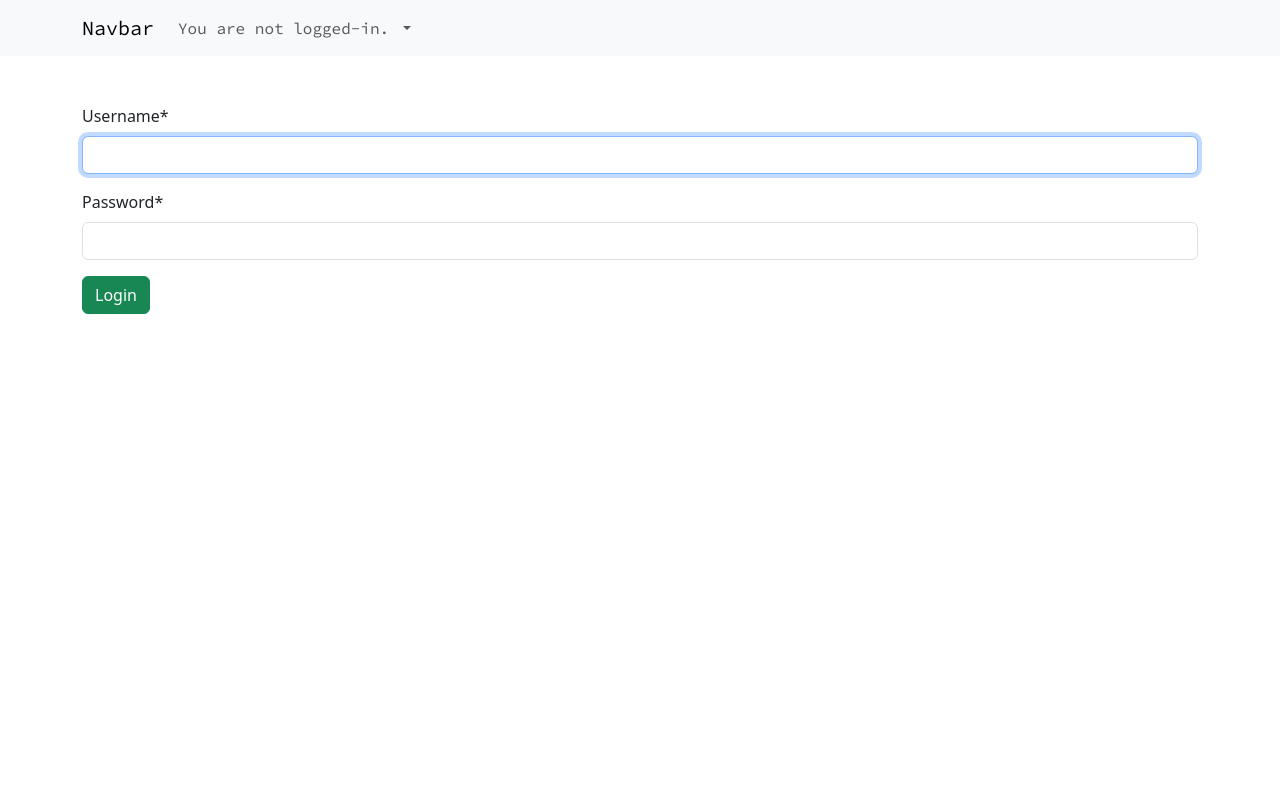
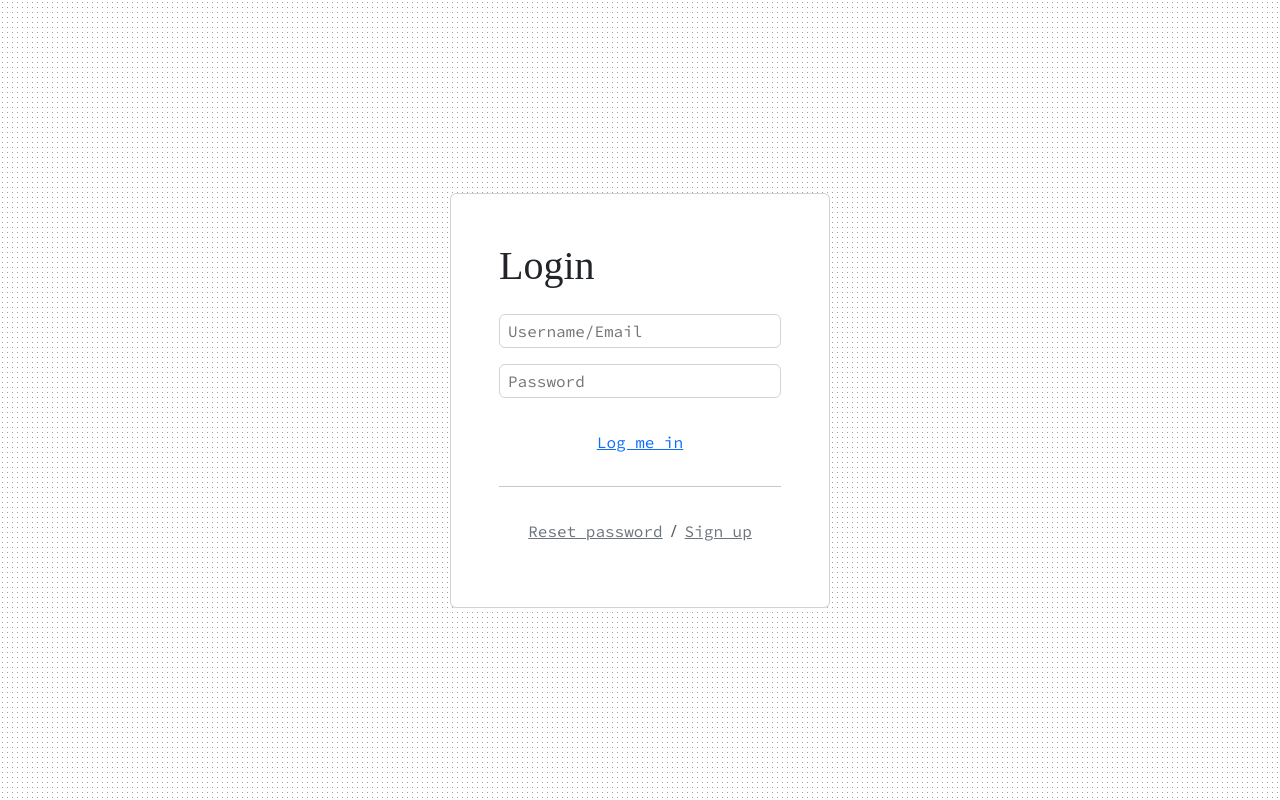
Before and after one commit to thisisjab/minichat-django, a Django app: page /accounts/login/ in a window 1280 px wide. Run offline with Django 5.2, Linux system fonts and the light colour scheme; some libraries are stand-ins or nearby versions; some web fonts are replaced.

Commit message:
feat(registration): redesign login page

```diff
--- a/core/static/css/main.css
+++ b/core/static/css/main.css
@@ -23,8 +23,9 @@ p {
     font-family: RobotoFlex, system-ui;
 }
 
-a {
-    font-family: SourceCode, system-ui;
+a,
+.font-monospace {
+    font-family: SourceCode, monospace;
 }
 
 :root {
@@ -89,6 +90,16 @@ a {
     border-color: var(--gray-darker);
 }
 
+.simple-text-input {
+    border-radius: var(--bs-border-radius);
+    padding: var(--button-padding-y) var(--button-padding-x);
+    text-decoration: none;
+    transition: all ease-in-out .05s;
+    border: 1px solid var(--gray-hover);
+    outline: none;
+    font-family: SourceCode, monospace;
+}
+
 
 #index-main {
     min-height: 100vh;
--- a/core/templates/registration/login.html
+++ b/core/templates/registration/login.html
@@ -1,19 +1,37 @@
 {% extends 'base.html' %}
-{% load crispy_forms_tags %}
+{% block navbar %}{% endblock navbar %}
 {% block title %}Login{% endblock title %}
 {% block main %}
-<div class="container">
-    <div class="row">
-        <div class="col-12 py-5">
-            {% if not user.is_authenticated %}
-            <form method="post">
-                {% csrf_token %}
-                {{ form|crispy }}
-                <button class="btn btn-success" type="submit">Login</button>
-            </form>
-            {% else %}
-            <p>You are already logged in. Do you want to <a href="{% url 'logout' %}">logout</a>?</p>
-            {% endif %}
+<div class="d-flex flex-column justify-content-center align-items-center h-min-100 dotted-background">
+    <div class="container">
+        <div class="row">
+            <div class="col-lg-4 offset-lg-4 card py-5 px-5 d-flex flex-column gap-3">
+                {% if user.is_authenticated %}
+                <div class="d-flex flex-column justify-content-center align-items-center">
+                    <p style="margin: 0;">You are already logged in.</p>
+                    <p style="margin: 0;">Let's go back to <a href="{% url 'pages:index' %}">home</a>.</p>
+                </div>
+                {% else %}
+                <h1>Login</h1>
+                <form id="login-form" class="col-12 d-flex flex-column gap-3" method="post">
+                    {% csrf_token %}
+                    <input name="username" type="text" placeholder="Username/Email" class="simple-text-input">
+                    <input name="password" type="password" placeholder="Password" class="simple-text-input">
+                    <div class="col-auto mt-3 d-flex flex-row justify-content-center">
+                        <a href="#" onclick="document.getElementById('login-form').submit();">Log me in</a>
+                    </div>
+                </form>
+                <hr>
+                <div class="col-auto d-flex flex-row justify-content-center">
+                    <nav aria-label="breadcrumb">
+                        <ol class="breadcrumb">
+                            <li class="breadcrumb-item"><a href="#" class="text-secondary">Reset password</a></li>
+                            <li class="breadcrumb-item"><a href="#" class="text-secondary">Sign up</a></li>
+                        </ol>
+                    </nav>
+                </div>
+                {% endif %}
+            </div>
         </div>
     </div>
 </div>
```
